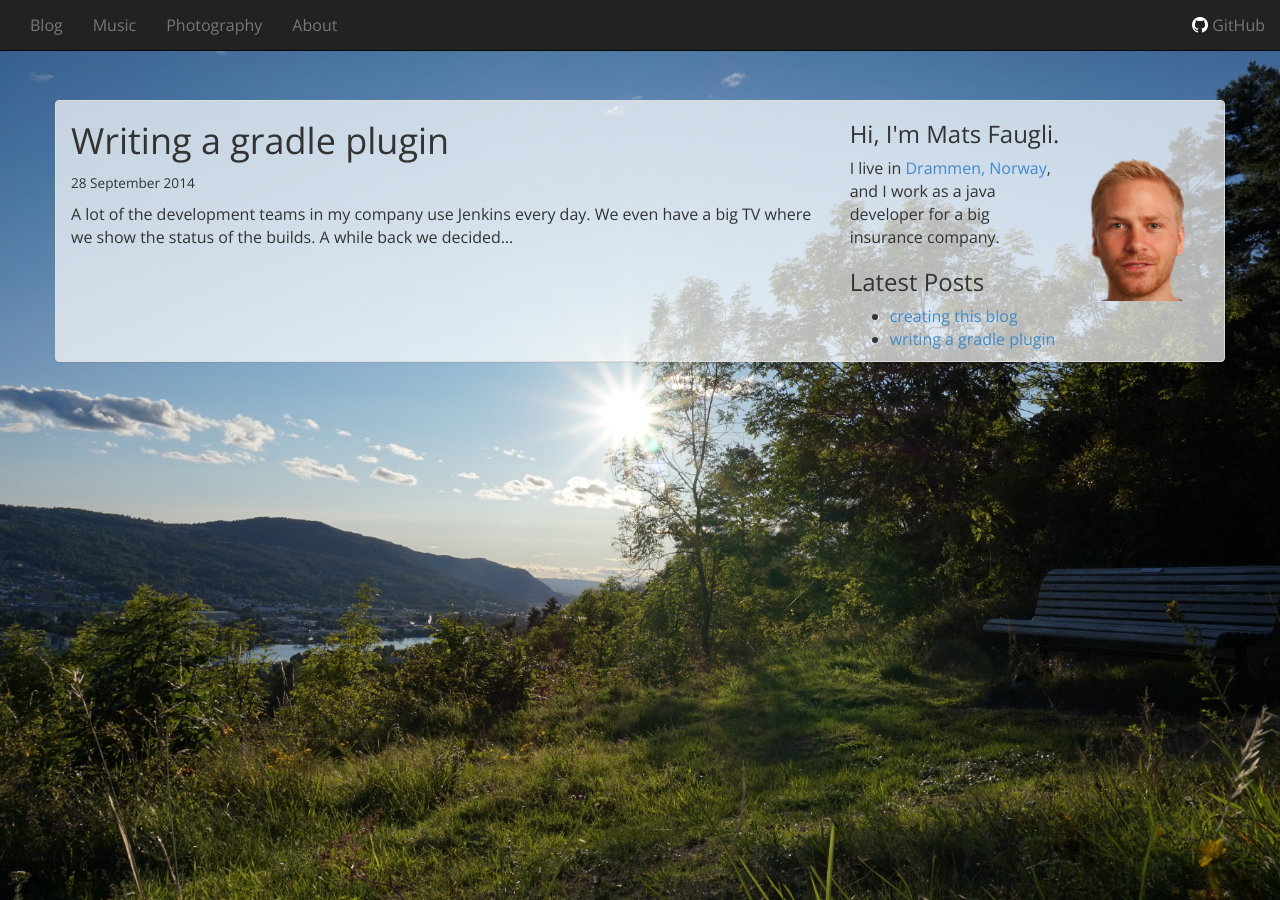
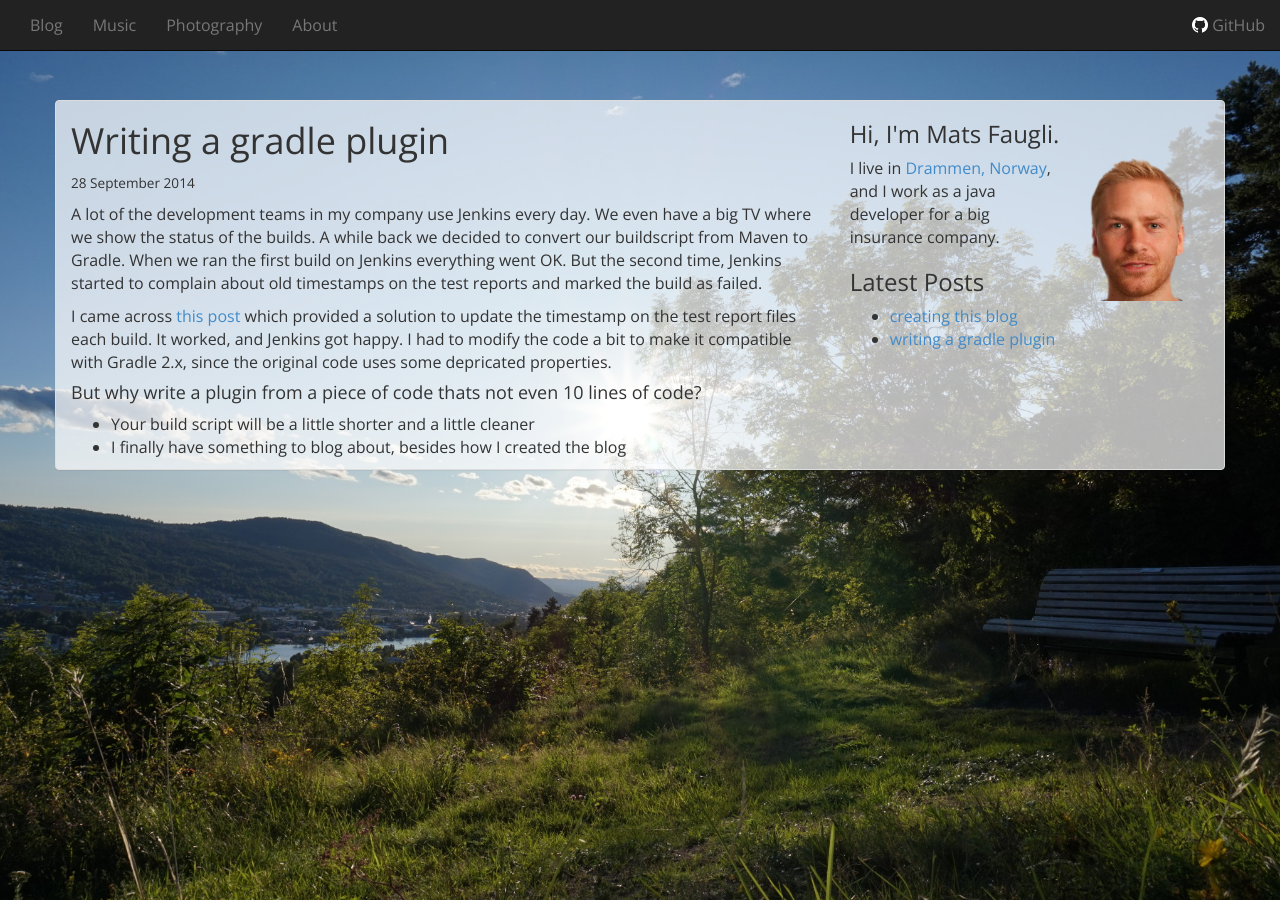
Before and after one commit to fowlie/fowlie.github.io, a Jekyll site: the page built from _posts/2014/2014-09-28-writing-a-gradle-plugin.md, in a window 1280 px wide. Built offline with Jekyll 4.4.1, drawn with Linux system fonts in a browser that asks for light colours; nearby versions of some CDN libraries.

Commit message:
Update 2014-09-28-writing-a-gradle-plugin.md

```diff
--- a/_posts/2014/2014-09-28-writing-a-gradle-plugin.md
+++ b/_posts/2014/2014-09-28-writing-a-gradle-plugin.md
@@ -2,4 +2,10 @@
 title: writing a gradle plugin
 layout: post
 ---
-A lot of the development teams in my company use Jenkins every day. We even have a big TV where we show the status of the builds. A while back we decided...
+A lot of the development teams in my company use Jenkins every day. We even have a big TV where we show the status of the builds. A while back we decided to convert our buildscript from Maven to Gradle. When we ran the first build on Jenkins everything went OK. But the second time, Jenkins started to complain about old timestamps on the test reports and marked the build as failed.
+
+I came across [this post](http://www.practicalgradle.org/blog/2011/06/incremental-tests-with-jenkins/) which provided a solution to update the timestamp on the test report files each build. It worked, and Jenkins got happy. I had to modify the code a bit to make it compatible with Gradle 2.x, since the original code uses some depricated properties.
+
+#### But why write a plugin from a piece of code thats not even 10 lines of code?
+* Your build script will be a little shorter and a little cleaner
+* I finally have something to blog about, besides how I created the blog
```
